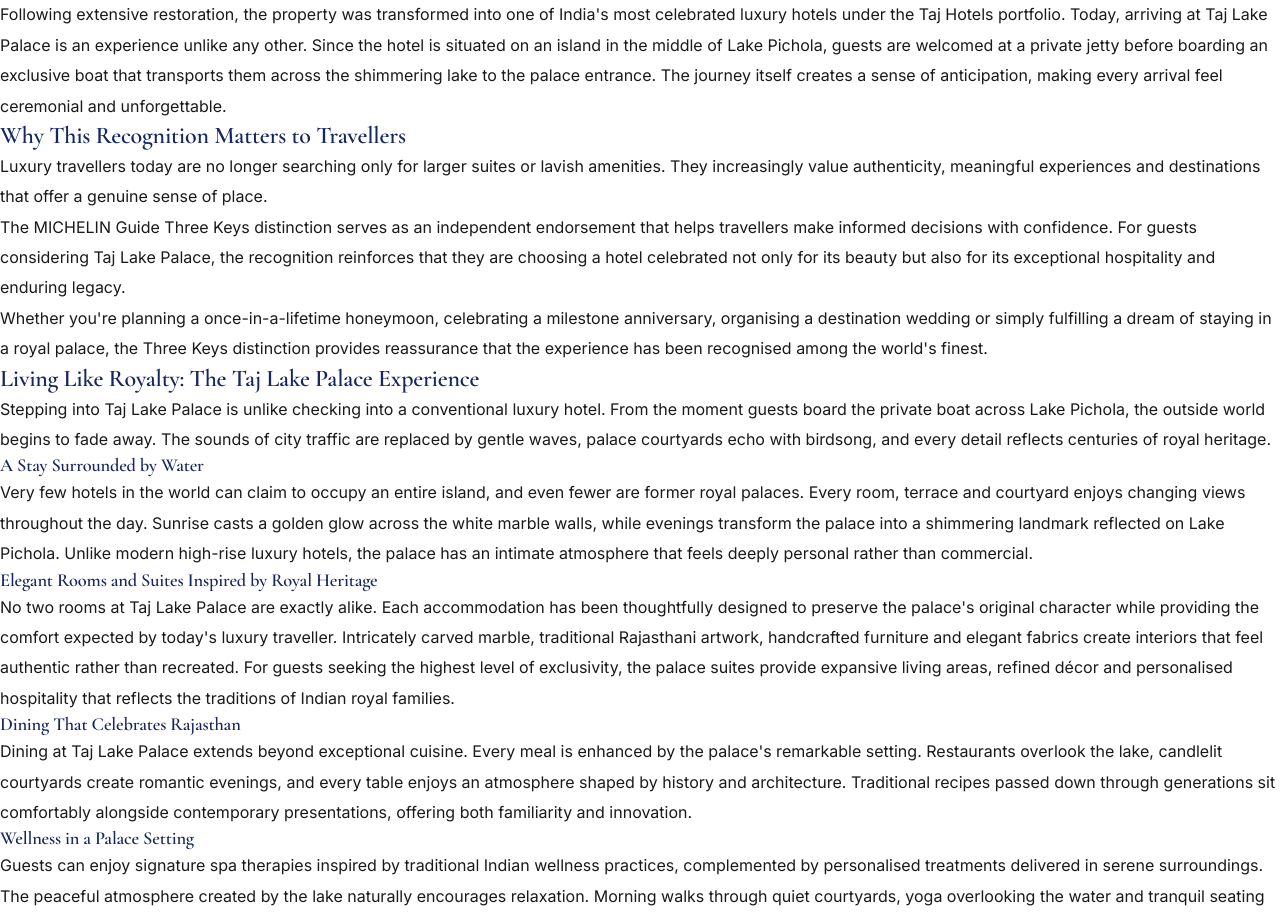
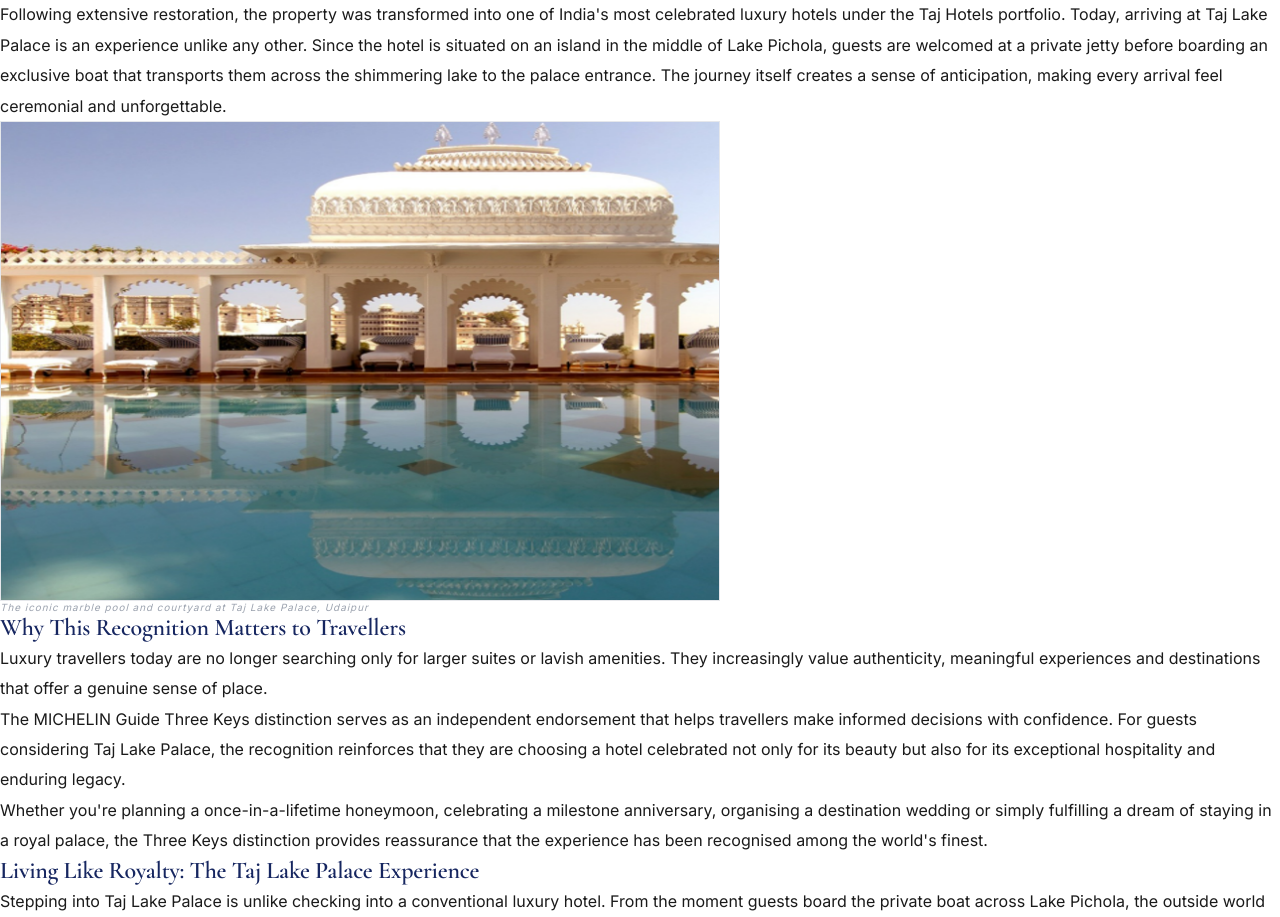
Before and after one commit to TejaMargam/AntraviTravel, a React (Vite) app in the folder client/: page /blogs/taj-lake-palace-michelin-guide-three-keys in a window 1280 px wide. Shown: the part 1200-2117 px from the top of the page. Built offline with nearby package versions, Linux system fonts and the light colour scheme; no server answers.

Commit message:
Add imagery and content to Taj Lake Palace blog post
Replit-Commit-Author: Agent

```diff
--- a/client/src/pages/blog-taj-lake-palace.tsx
+++ b/client/src/pages/blog-taj-lake-palace.tsx
@@ -199,6 +199,28 @@ export default function BlogTajLakePalace() {
             </p>
           </section>
 
+          {/* Palace photo */}
+          <div className="mb-12">
+            <img
+              src="/blog-images/taj-lake-palace-pool.png"
+              alt="Taj Lake Palace marble pool and courtyard, Udaipur"
+              className="w-full rounded-sm"
+              style={{ border: "1px solid #e5e7eb", objectFit: "cover", maxHeight: "480px" }}
+            />
+            <p
+              className="text-center mt-3"
+              style={{
+                fontFamily: "var(--font-sans)",
+                fontSize: "0.62rem",
+                letterSpacing: "0.1em",
+                color: "#9ca3af",
+                fontStyle: "italic",
+              }}
+            >
+              The iconic marble pool and courtyard at Taj Lake Palace, Udaipur
+            </p>
+          </div>
+
           {/* Why This Recognition Matters */}
           <section className="mb-12">
             <h2 className="font-heading font-bold mb-5" style={{ fontSize: "1.5rem", color: "#162660" }}>
```
Also changed, not shown: attached_assets/image_1785429945445.png (added), client/public/blog-images/taj-lake-palace-pool.png (added).
